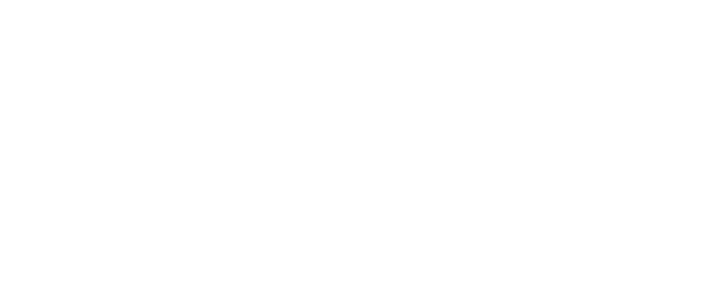
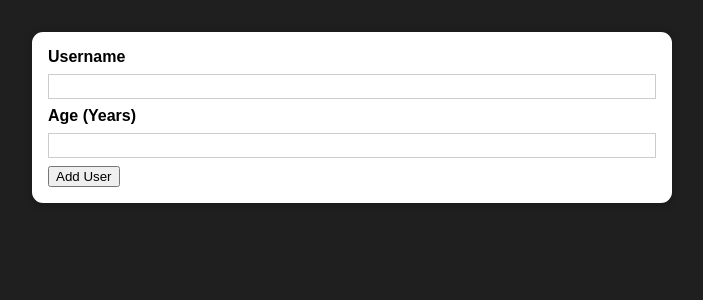
Before and after one commit to nielsmichael/react-project-1, a React (Create React App) app: page / in a window 1280 px wide. Shown: the top 300 px of the page, without its empty margins (288-991 px from the left). Built offline with nearby package versions, Linux system fonts and the light colour scheme.

Commit message:
Add UserInput form component w/ styling

```diff
--- a/src/App.js
+++ b/src/App.js
@@ -1,10 +1,10 @@
-import React from 'react';
-
+import React from "react";
+import AddUser from "./components/Users/AddUser";
 
 function App() {
   return (
     <div>
-
+      <AddUser />
     </div>
   );
 }
--- /dev/null
+++ b/src/components/UI/Card.js
@@ -0,0 +1,11 @@
+import React from "react";
+import classes from "./Card.module.css";
+
+const Card = (props) => {
+  return (
+    <div className={`${classes.card} ${props.className}`}>{props.children}</div>
+  );
+  // Use backtick string and props.className to apply external CSS classes to cards
+};
+
+export default Card;
--- /dev/null
+++ b/src/components/UI/Card.module.css
@@ -0,0 +1,5 @@
+.card {
+  border-radius: 11px;
+  background: white;
+  box-shadow: 0 1px 8px rgba(0, 0, 0, 0.25);
+}
--- /dev/null
+++ b/src/components/Users/AddUser.js
@@ -0,0 +1,23 @@
+import React from "react";
+import Card from "../UI/Card";
+import classes from "./AddUser.module.css"; // CSS modules MUST be imported in this format
+
+const AddUser = (props) => {
+  const addUserHandler = (e) => {
+    e.preventDefault();
+  };
+
+  return (
+    <Card className={classes.input}>
+      <form onSubmit={addUserHandler}>
+        <label htmlFor="username">Username</label>
+        <input id="username" type="text"></input>
+        <label htmlFor="age">Age (Years)</label>
+        <input id="age" type="number"></input>
+        <button type="submit">Add User</button>
+      </form>
+    </Card>
+  );
+};
+
+export default AddUser;
--- /dev/null
+++ b/src/components/Users/AddUser.module.css
@@ -0,0 +1,26 @@
+.input {
+  margin: 2rem auto;
+  padding: 1rem;
+  width: 90%;
+  max-width: 40rem;
+}
+
+.input label {
+  display: block;
+  font-weight: bold;
+  margin-bottom: 0.5rem;
+}
+
+.input input {
+  font: inherit;
+  display: block;
+  width: 100%;
+  border: 1px solid #ccc;
+  padding: 0.15rem;
+  margin-bottom: 0.5rem;
+}
+
+.input input:focus {
+  outline: none;
+  border-color: #4f005f;
+}
--- a/src/index.css
+++ b/src/index.css
@@ -4,6 +4,7 @@
 
 html {
   font-family: sans-serif;
+  background: #1f1f1f;
 }
 
 body {
```
